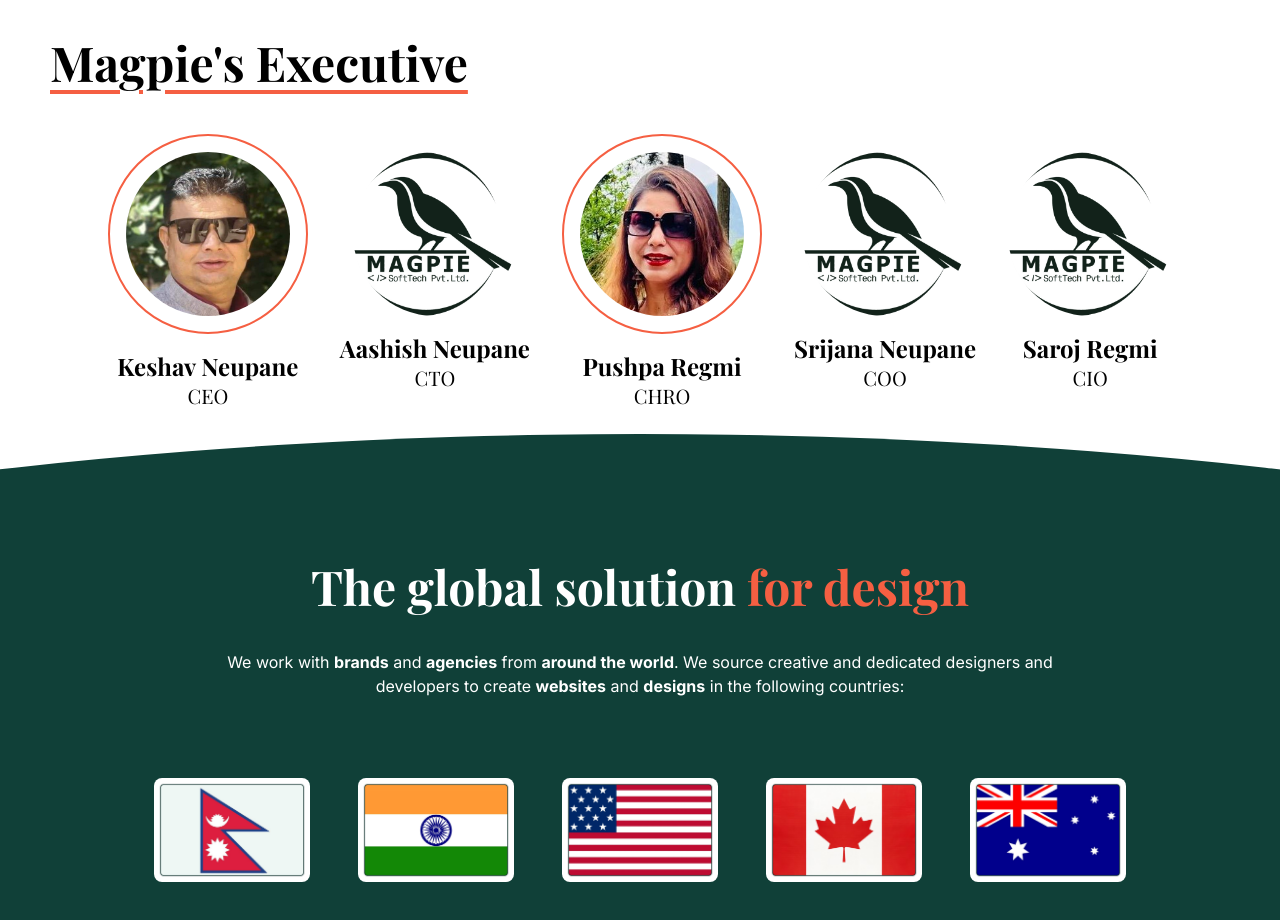
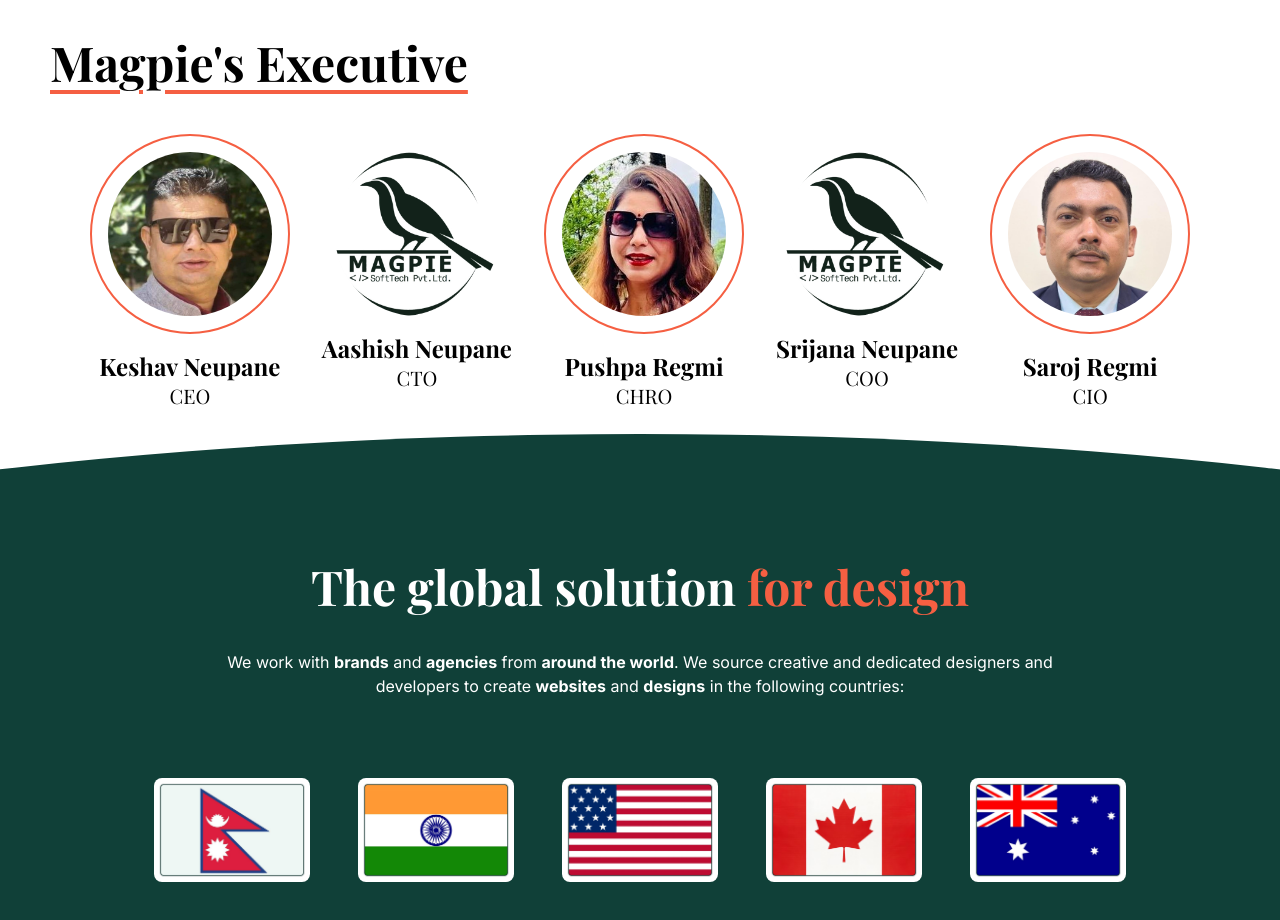
Before and after one commit to aashish-neu/magpie-softtech, a website built with Vite: page about-us.html in a window 1280 px wide. Shown: the part 2160-3080 px from the top of the page. Built offline with nearby package versions, Linux system fonts and the light colour scheme; a web font is replaced by a local one.

Commit message:
Update executive images

```diff
--- a/about-us.html
+++ b/about-us.html
@@ -423,15 +423,15 @@
 
             <div class="person-wrap flex flex-col justify-center items-center">
               <figure
-                class="[&_img]:w-[164px] [&_img]:h-[164px] [&_img]:rounded-full mb-4"
+                class="[&_img]:w-[164px] [&_img]:h-[164px] [&_img]:rounded-full mb-4 border-2 rounded-full p-4 group transition-all border-accent hover:border-4"
               >
                 <img
-                  src="src/assets/images/magpie-brand-logo.png"
-                  alt=""
-                  width=""
-                  height=""
+                  src="src/assets/images/saroj-regmi-headshot.jpeg"
+                  alt="Saroj Regmi Headshot Image"
+                  width="854"
+                  height="854"
                   loading="lazy"
-                  class="transition-all hover:scale-105"
+                  class="transition-all group-hover:scale-105 group-hover:shadow-sm group-hover:shadow-accent"
                 />
               </figure>
               <span class="text-2xl font-bold">Saroj Regmi</span>
--- a/index.html
+++ b/index.html
@@ -103,7 +103,7 @@
           </h2>
 
           <div
-            class="services-card-wrap grid gap-5 grid-cols-[repeat(auto-fit,_minmax(340px,_1fr))] pt-3 lg:pt-6 [&_svg]:w-[70px] [&_.service-card]:px-6 [&_.service-card]:py-4 [&_.service-card]:lg:py-10"
+            class="services-card-wrap grid gap-5 grid-cols-[repeat(auto-fit,_minmax(340px,_1fr))] pt-3 lg:pt-6 [&_svg]:w-[70px] [&_.service-card]:px-6 [&_.service-card]:py-4 [&_.service-card]:pb-6 [&_.service-card]:lg:py-10"
           >
             <!-- Web Dev -->
             <div class="service-card lg:px-6 lg:py-11">
```
Also changed, not shown: dist/about-us.html, dist/assets/main-B2NjSHqp.js (renamed from dist/assets/main-DPXmU2Bi.js), dist/assets/main-CpdbJW6W.css (deleted), dist/assets/main-CvWUj4tS.css (added), dist/contact.html, dist/index.html, dist/services.html, src/assets/images/saroj-regmi-headshot.jpeg (added).
